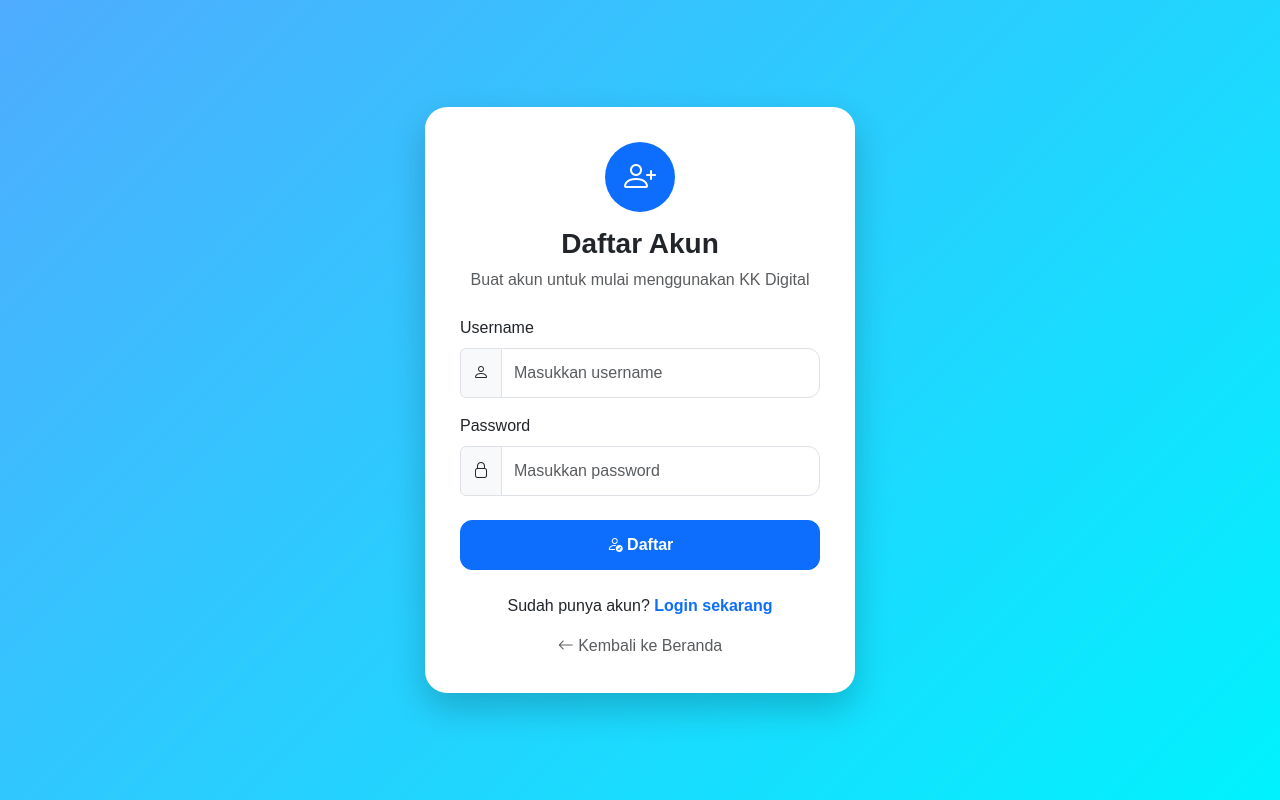
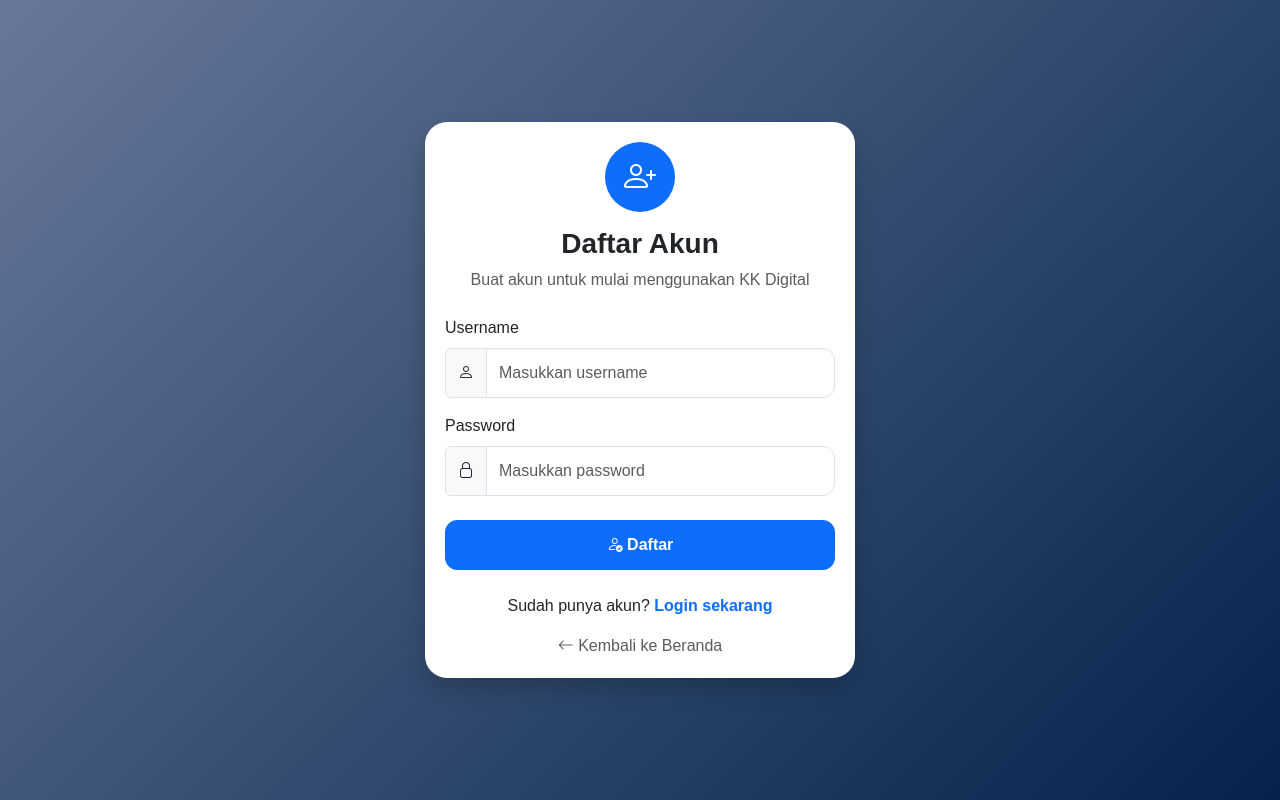
Before and after one commit to karelitafika-boop/Kartu-Keluarga, a PHP site: page /daftar_user.php in a window 1280 px wide. Run offline with PHP 8.4, Linux system fonts and the light colour scheme.

Commit message:
tambah style

```diff
--- a/daftar_user.php
+++ b/daftar_user.php
@@ -11,7 +11,7 @@
     <style>
         body {
             min-height: 100vh;
-            background: linear-gradient(135deg, #4facfe, #00f2fe);
+            background: linear-gradient(135deg, #68789a, #05234b);
             display: flex;
             align-items: center;
             justify-content: center;
@@ -23,8 +23,8 @@
             max-width: 430px;
             background: #ffffff;
             border-radius: 22px;
-            padding: 35px;
-            box-shadow: 0 15px 35px rgba(0,0,0,0.2);
+            padding: 20px;
+            box-shadow: 0 10px 25px rgba(0,0,0,0.2);
         }
 
         .icon-box {
--- a/index.php
+++ b/index.php
@@ -13,7 +13,7 @@
 
     <style>
         body {
-            background: linear-gradient(135deg, #4facfe, #00f2fe);
+            background: linear-gradient(135deg, #68789a, #05234b);
             height: 100vh;
             display: flex;
             align-items: center;
--- a/login_users.php
+++ b/login_users.php
@@ -11,7 +11,7 @@
     <style>
         body {
             min-height: 100vh;
-            background: linear-gradient(135deg, #4facfe, #00f2fe);
+            background: linear-gradient(135deg, #68789a, #05234b);
             display: flex;
             align-items: center;
             justify-content: center;
@@ -23,8 +23,8 @@
             max-width: 420px;
             background: #ffffff;
             border-radius: 22px;
-            padding: 35px;
-            box-shadow: 0 15px 35px rgba(0,0,0,0.2);
+            padding: 20px;
+            box-shadow: 0 10px 25px rgba(0,0,0,0.2);
         }
 
         .icon-box {
--- a/style.css
+++ b/style.css
@@ -1,3 +1,7 @@
+body{
+background: linear-gradient(135deg, #ffffff, #05234b);
+font-family: Arial, Helvetica, sans-serif;
+}
 .nav-menu a {
     color:white;
     margin-left:20px;
```
